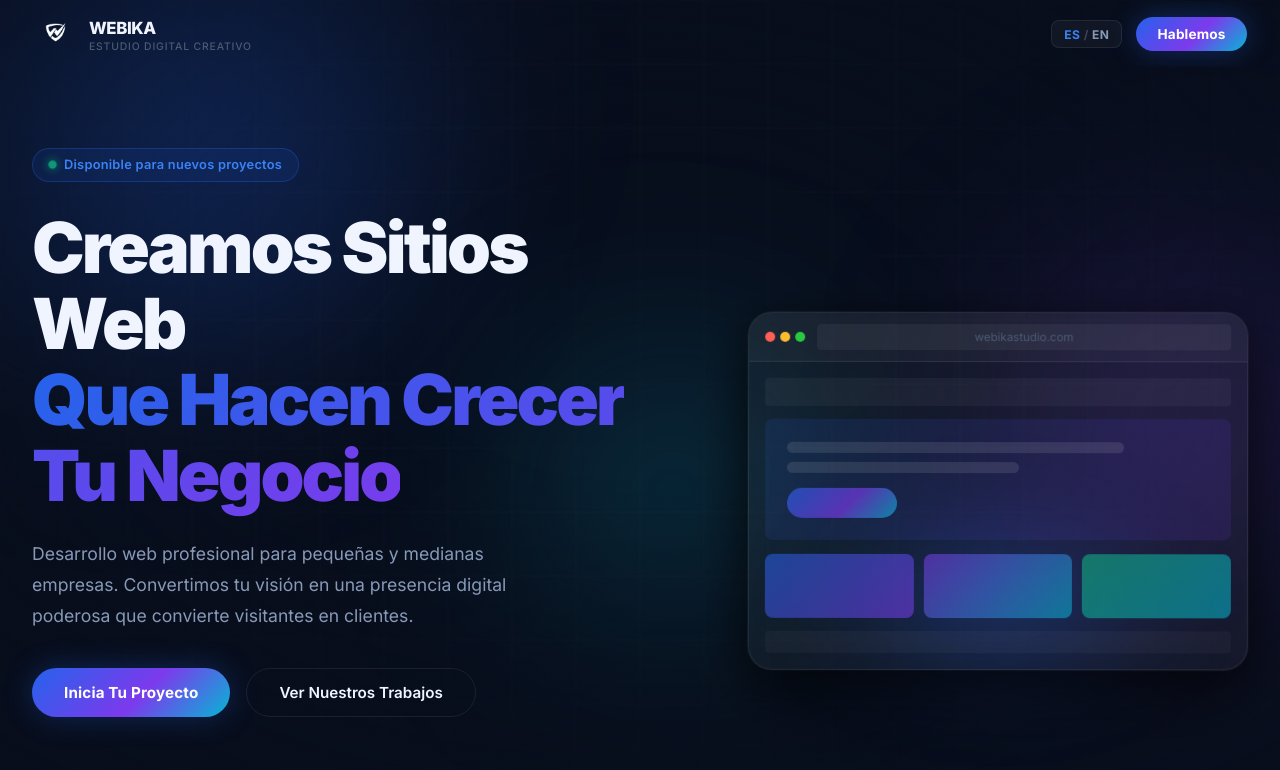
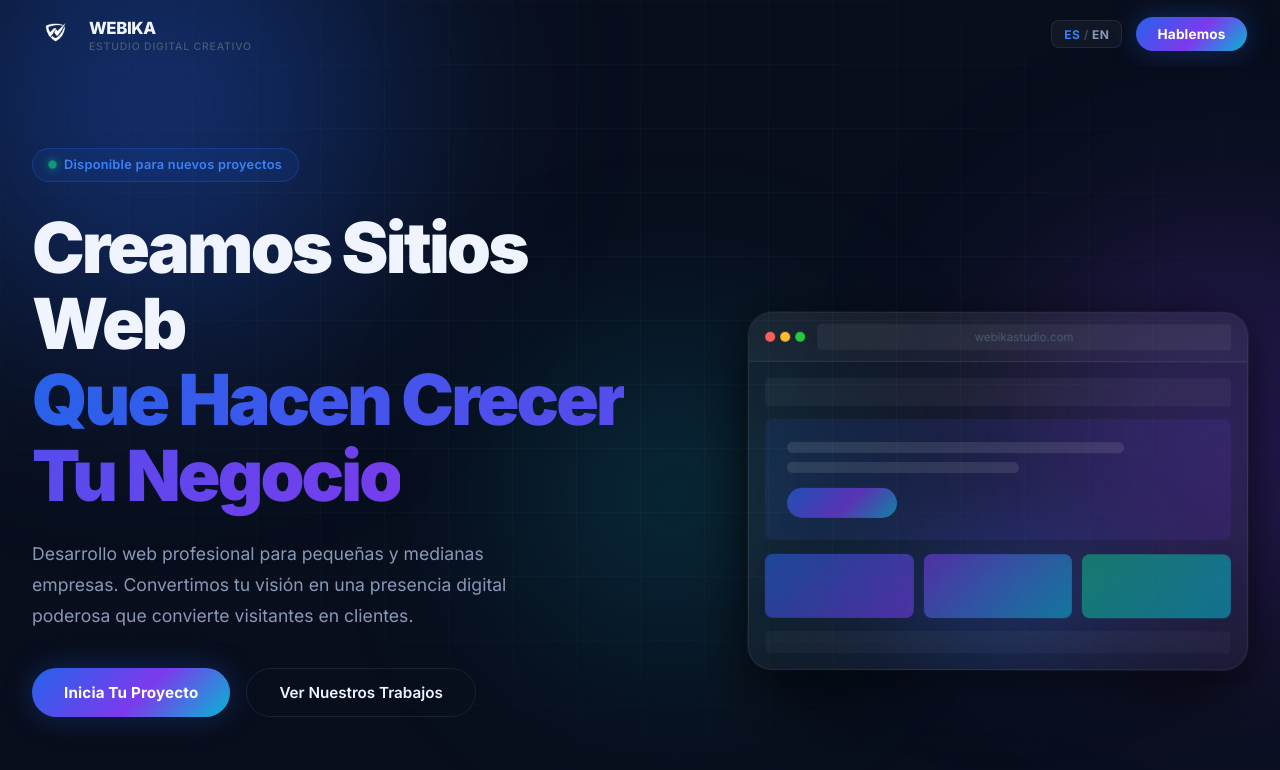
Before and after one commit to WebikaStudio/webikastudio, a plain HTML site: page index.html in a window 1280 px wide. Shown: the top 770 px of the page. Drawn offline with Linux system fonts and the light colour scheme; animation ran at ten frames a second.

Commit message:
Revert "Fixing background interaction"
This reverts commit d41817d76cc8b0a632bf4e303f43a46f88fd27f3.

```diff
--- a/index.html
+++ b/index.html
@@ -19,8 +19,8 @@
         <div class="orb orb-1"></div>
         <div class="orb orb-2"></div>
         <div class="orb orb-3"></div>
-        <canvas class="grid-canvas" aria-hidden="true"></canvas>
         <div class="grid-overlay"></div>
+        <div class="grid-spotlight" aria-hidden="true"></div>
     </div>
 
     <!-- Navigation -->
--- a/script.js
+++ b/script.js
@@ -442,97 +442,19 @@
     applyLanguage(currentLang);
 });
 
-// ---- Grid distortion canvas ----
+// ---- Grid spotlight ----
 
 (function () {
-    const canvas = document.querySelector('.grid-canvas');
-    if (!canvas) return;
-    const ctx = canvas.getContext('2d');
+    const spotlight = document.querySelector('.grid-spotlight');
+    if (!spotlight) return;
 
-    const GRID     = 64;   // px between grid lines — matches existing 64px grid
-    const RADIUS   = 210;  // influence radius around cursor
-    const STRENGTH = 62;   // max displacement at cursor center (px)
-    const STEP     = 5;    // sample interval along each line (smaller = smoother)
-    const SIGMA2   = 2 * (RADIUS / 2.5) * (RADIUS / 2.5); // Gaussian σ²
+    document.addEventListener('mousemove', e => {
+        spotlight.style.setProperty('--gx', e.clientX + 'px');
+        spotlight.style.setProperty('--gy', e.clientY + 'px');
+        spotlight.classList.add('is-active');
+    });
 
-    // Cursor position: target = raw mouse, m = lerped (smooth follow)
-    let tx = -9999, ty = -9999;
-    let mx = -9999, my = -9999;
-
-    function resize() {
-        canvas.width  = window.innerWidth;
-        canvas.height = window.innerHeight;
-    }
-    window.addEventListener('resize', resize);
-    resize();
-
-    document.addEventListener('mousemove', e => { tx = e.clientX; ty = e.clientY; });
-    document.addEventListener('mouseleave', () => { tx = -9999; ty = -9999; });
-
-    // Gaussian repulsion: push a point away from the cursor
-    function displace(px, py) {
-        const dx = px - mx, dy = py - my;
-        const d2 = dx * dx + dy * dy;
-        if (d2 > RADIUS * RADIUS || d2 < 0.25) return [px, py];
-        const d    = Math.sqrt(d2);
-        const force = STRENGTH * Math.exp(-d2 / SIGMA2);
-        return [px + (dx / d) * force, py + (dy / d) * force];
-    }
-
-    // Interpolate line color: white (far) → blue (near cursor)
-    function lineColor(dist) {
-        const t  = Math.max(0, 1 - dist / RADIUS);
-        const tt = t * t;
-        // rgba: white@0.04 → blue-tinted@0.5
-        const r = Math.round(255 - 156 * tt); // 255→99
-        const g = Math.round(255 - 95  * tt); // 255→160
-        const b = 255;
-        const a = (0.04 + 0.46 * tt).toFixed(3);
-        return `rgba(${r},${g},${b},${a})`;
-    }
-
-    function draw() {
-        // Lerp cursor so distortion glides smoothly
-        mx += (tx - mx) * 0.09;
-        my += (ty - my) * 0.09;
-
-        const W = canvas.width, H = canvas.height;
-        ctx.clearRect(0, 0, W, H);
-
-        // Vertical lines
-        for (let x = 0; x <= W + GRID; x += GRID) {
-            const dist = Math.abs(x - mx);
-            ctx.beginPath();
-            ctx.strokeStyle = lineColor(dist);
-            ctx.lineWidth   = dist < RADIUS ? 0.6 + (1 - dist / RADIUS) * 0.7 : 0.5;
-            let first = true;
-            for (let y = -STEP; y <= H + STEP; y += STEP) {
-                const [px, py] = displace(x, y);
-                first ? ctx.moveTo(px, py) : ctx.lineTo(px, py);
-                first = false;
-            }
-            ctx.stroke();
-        }
-
-        // Horizontal lines
-        for (let y = 0; y <= H + GRID; y += GRID) {
-            const dist = Math.abs(y - my);
-            ctx.beginPath();
-            ctx.strokeStyle = lineColor(dist);
-            ctx.lineWidth   = dist < RADIUS ? 0.6 + (1 - dist / RADIUS) * 0.7 : 0.5;
-            let first = true;
-            for (let x = -STEP; x <= W + STEP; x += STEP) {
-                const [px, py] = displace(x, y);
-                first ? ctx.moveTo(px, py) : ctx.lineTo(px, py);
-                first = false;
-            }
-            ctx.stroke();
-        }
-
-        requestAnimationFrame(draw);
-    }
-
-    draw();
+    document.addEventListener('mouseleave', () => spotlight.classList.remove('is-active'));
 }());
 
 // ---- Custom cursor ----
--- a/style.css
+++ b/style.css
@@ -104,19 +104,48 @@
     66%      { transform: translate(-25px, 25px) scale(0.94); }
 }
 
-/* Canvas draws the distorted grid — sits below the vignette */
-.grid-canvas {
+.grid-overlay {
     position: absolute;
     inset: 0;
-    width: 100%;
-    height: 100%;
-}
-
-/* Vignette overlay: fades the canvas grid toward the background at the edges */
-.grid-overlay {
+    background-image:
+        linear-gradient(rgba(255,255,255,.022) 1px, transparent 1px),
+        linear-gradient(90deg, rgba(255,255,255,.022) 1px, transparent 1px);
+    background-size: 64px 64px;
+    mask-image: radial-gradient(ellipse 75% 75% at 50% 40%, black 30%, transparent 100%);
+    -webkit-mask-image: radial-gradient(ellipse 75% 75% at 50% 40%, black 30%, transparent 100%);
+}
+
+/* Cursor-illuminated grid — revealed by a circular mask that tracks the mouse */
+.grid-spotlight {
     position: absolute;
     inset: 0;
-    background: radial-gradient(ellipse 80% 80% at 50% 40%, transparent 25%, var(--bg) 100%);
+    background-image:
+        linear-gradient(rgba(99,160,255,.55) 1px, transparent 1px),
+        linear-gradient(90deg, rgba(99,160,255,.55) 1px, transparent 1px);
+    background-size: 64px 64px;
+    mask-image: radial-gradient(
+        circle 260px at var(--gx, -999px) var(--gy, -999px),
+        black 0%, rgba(0,0,0,.5) 45%, transparent 75%
+    );
+    -webkit-mask-image: radial-gradient(
+        circle 260px at var(--gx, -999px) var(--gy, -999px),
+        black 0%, rgba(0,0,0,.5) 45%, transparent 75%
+    );
+    pointer-events: none;
+    opacity: 0;
+    transition: opacity .5s var(--ease);
+}
+.grid-spotlight.is-active { opacity: 1; }
+
+/* Soft light-source bloom at the exact cursor position */
+.grid-spotlight::after {
+    content: '';
+    position: absolute;
+    inset: 0;
+    background: radial-gradient(
+        circle 200px at var(--gx, -999px) var(--gy, -999px),
+        rgba(37,99,235,.14) 0%, transparent 70%
+    );
     pointer-events: none;
 }
 
```
